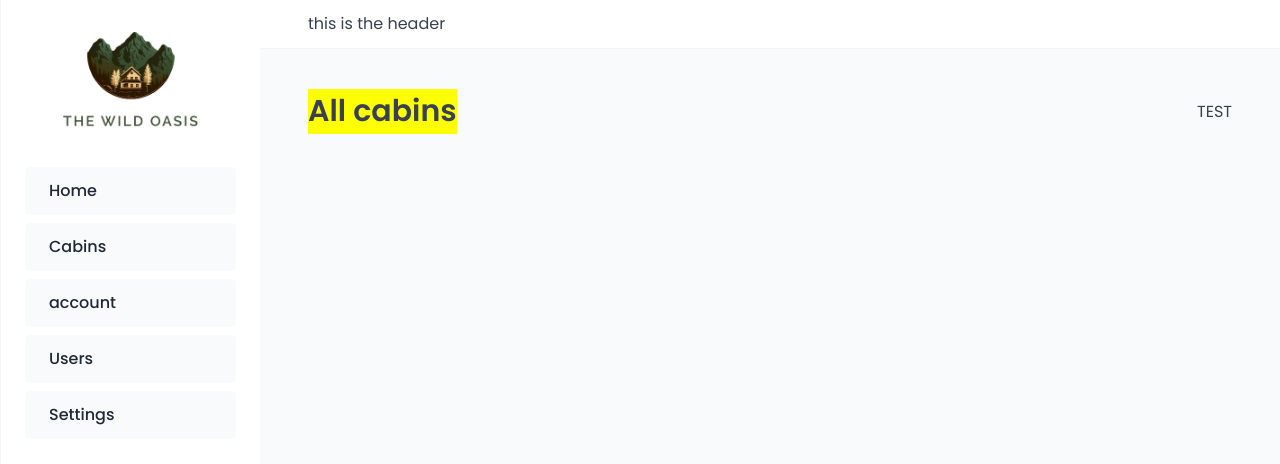
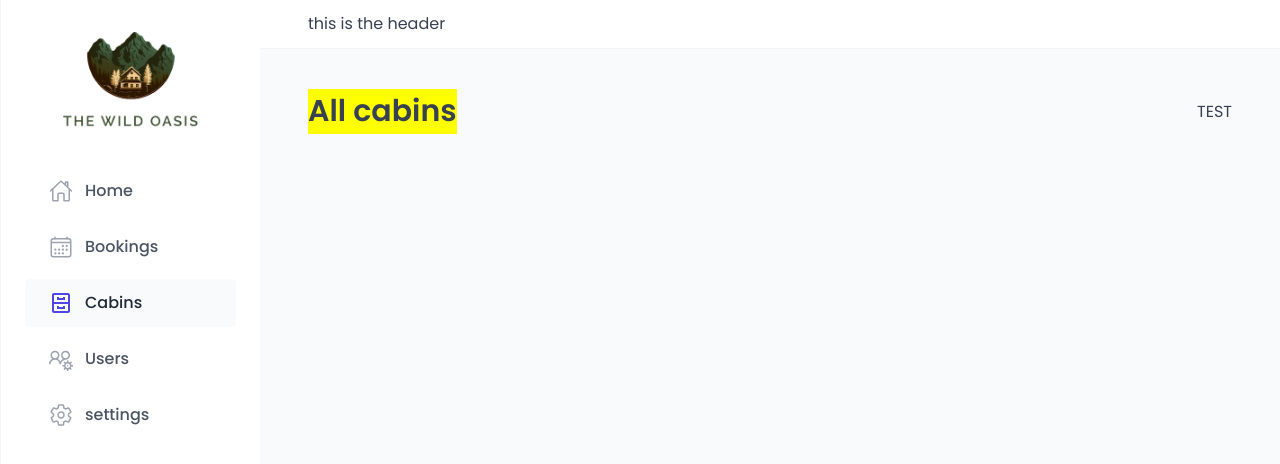
Before and after one commit to Ndesimoni/HOTEL-MANAGEMENT-APPLICATION, a React (Vite) app in the folder hotel-magnagement-application/: page /cabins in a window 1280 px wide. Shown: the top 464 px of the page. Built offline with nearby package versions, Linux system fonts and the light colour scheme; a web font is replaced by a local one.

Commit message:
finish with the setup

```diff
--- a/hotel-magnagement-application/src/ui/MainNav.jsx
+++ b/hotel-magnagement-application/src/ui/MainNav.jsx
@@ -1,13 +1,17 @@
 import { NavLink } from "react-router-dom";
 import styled from "styled-components";
-
+import { IoHomeOutline } from "react-icons/io5";
+import { IoCalendarOutline } from "react-icons/io5";
+import { BiCabinet } from "react-icons/bi";
+import { LiaUsersCogSolid } from "react-icons/lia";
+import { IoSettingsOutline } from "react-icons/io5";
 const NavList = styled.ul`
   display: flex;
   flex-direction: column;
   gap: 0.8rem;
 `;
 
-const StyledLink = styled(NavLink)`
+const StyledNavLink = styled(NavLink)`
   &:link,
   &:visited {
     display: flex;
@@ -50,25 +54,29 @@ const MainNav = () => {
   return (
     <nav>
       <NavList>
-        <StyledLink>
-          <NavLink to="/">Home</NavLink>
-        </StyledLink>
+        <StyledNavLink to="/">
+          <IoHomeOutline /> <span>Home</span>
+        </StyledNavLink>
 
-        <StyledLink>
-          <NavLink to="/cabins">Cabins</NavLink>
-        </StyledLink>
+        <StyledNavLink to="/bookings">
+          <IoCalendarOutline />
+          <span>Bookings</span>
+        </StyledNavLink>
 
-        <StyledLink>
-          <NavLink to="/account">account</NavLink>
-        </StyledLink>
+        <StyledNavLink to="/cabins">
+          <BiCabinet />
+          <span>Cabins</span>
+        </StyledNavLink>
 
-        <StyledLink>
-          <NavLink to="/users">Users</NavLink>
-        </StyledLink>
+        <StyledNavLink to="/users">
+          <LiaUsersCogSolid />
+          <span>Users</span>
+        </StyledNavLink>
 
-        <StyledLink>
-          <NavLink to="/settings">Settings</NavLink>
-        </StyledLink>
+        <StyledNavLink to="/settings">
+          <IoSettingsOutline />
+          <span>settings</span>
+        </StyledNavLink>
       </NavList>
     </nav>
   );
```
